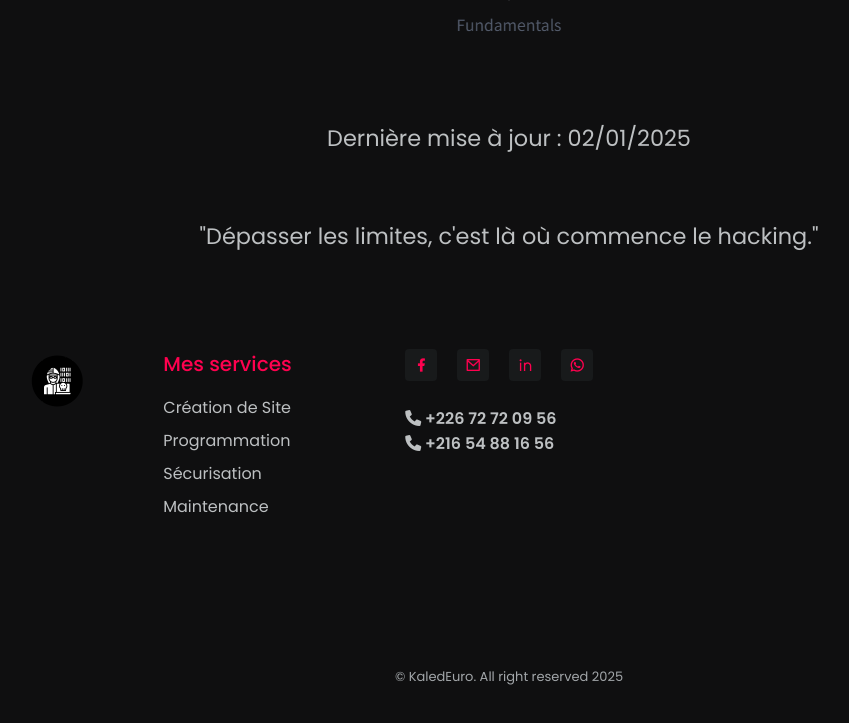
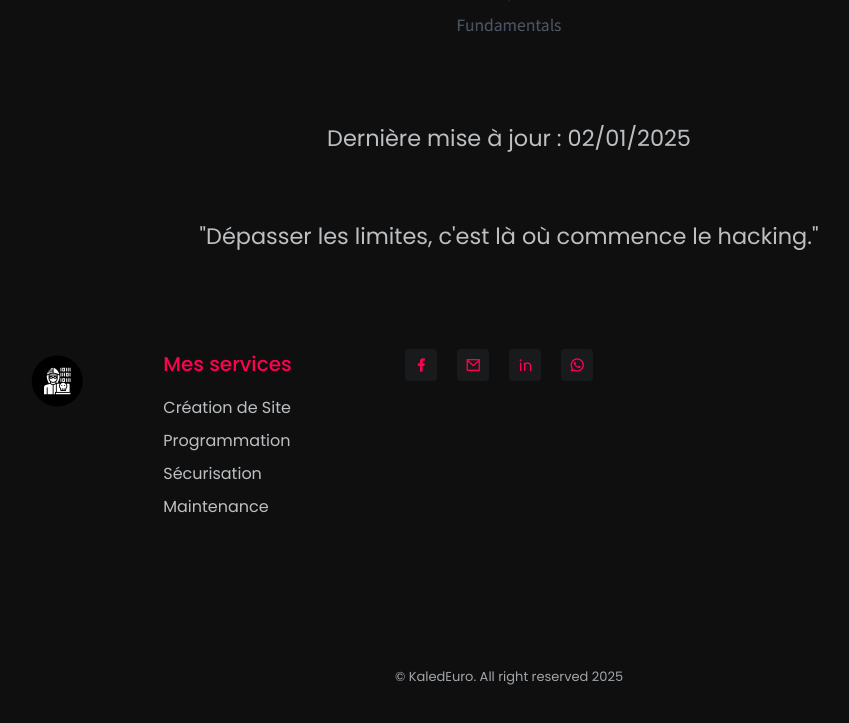
Before and after one commit to Kaled-Ouedraogo/Portfolio, a plain HTML site: page index.html in a window 1280 px wide. Shown: the part 2291-3014 px from the top of the page, without its empty margins (131-980 px from the left). Drawn offline with nearby package versions, Linux system fonts and the light colour scheme.

Commit message:
Update index.html

```diff
--- a/index.html
+++ b/index.html
@@ -304,8 +304,6 @@
                     <div class="footer__content">
                         <br>
 
-                        <h4><i class="fas fa-phone" style="color: var(--text-color);"></i><a href="tel:+22672720956" class="no-style">  +226 72 72 09 56</a></h4>
-                        <h4><i class="fas fa-phone" style="color: var(--text-color);"></i><a href="tel:+21654881656" class="no-style">  +216 54 88 16 56</a></h4>
                     </div>
 
 
```
